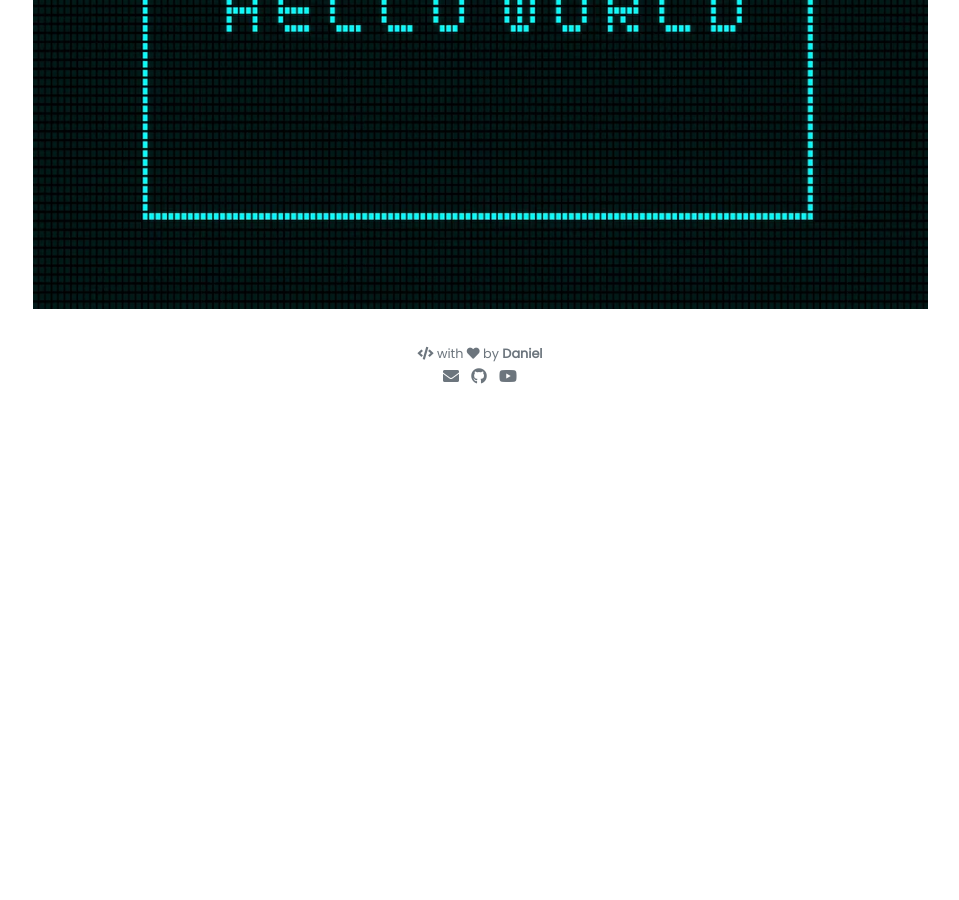
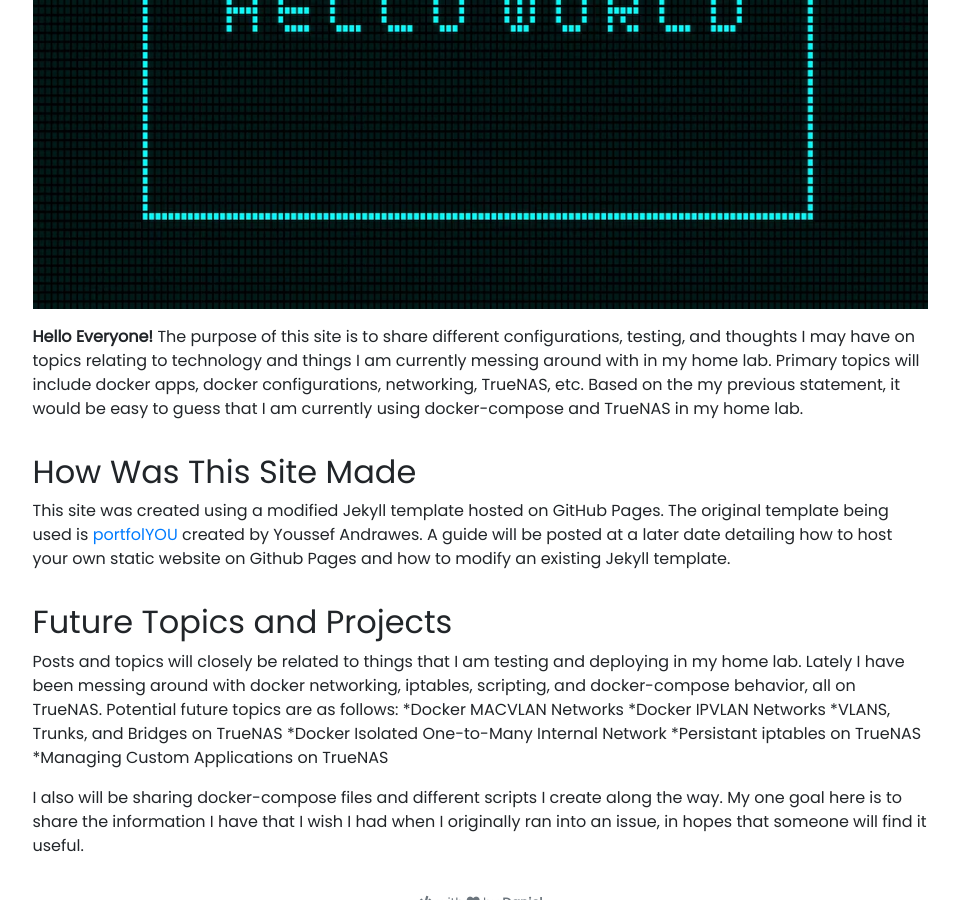
Before and after one commit to pterabyte-dev/pterabyte-dev.github.io, a Jekyll site: the page built from _posts/2025-05-01-Hello-World!/2025-05-01-Hello-World!.md, in a window 1280 px wide and 900 px high, scrolled down 551 px. Shown: the whole window, without its empty margins (160-1119 px from the left). Built offline with Jekyll 4.4.1, drawn with Linux system fonts in a browser that asks for light colours; our own code applies the rules of GitHub Pages for plain Markdown files; before the commit the page ends 956 px from its top, so only the background shows below that.

Commit message:
Add files via upload

```diff
--- a/_posts/2025-05-01-Hello-World!/2025-05-01-Hello-World!.md
+++ b/_posts/2025-05-01-Hello-World!/2025-05-01-Hello-World!.md
@@ -1,7 +1,23 @@
 ---
  title: Hello World!
  tags: [Home Lab,Github Pages]
- description: Look at that, a new site where I can share my configurations, testing, and thoughts on different topic relating to Docker, TrueNAS, networking, and home lab in general
+ description: Look at that, a new site where I can share my configurations, testing, and thoughts on different topics relating to Docker, TrueNAS, networking, and home lab in general
 ---
 
 ![](https://raw.githubusercontent.com/pterabyte-dev/pterabyte-dev.github.io/refs/heads/main/_posts/2025-05-01-Hello-World!/img/heroimg.png)
+
+**Hello Everyone!** The purpose of this site is to share different configurations, testing, and thoughts I may have on topics relating to technology and things I am currently messing around with in my home lab. Primary topics will include docker apps, docker configurations, networking, TrueNAS, etc. Based on the my previous statement, it would be easy to guess that I am currently using docker-compose and TrueNAS in my home lab.
+
+## How Was This Site Made
+This site was created using a modified Jekyll template hosted on GitHub Pages. The original template being used is [portfolYOU](https://github.com/yousinix/portfolYOU) created by Youssef Andrawes. A guide will be posted at a later date detailing how to host your own static website on Github Pages and how to modify an existing Jekyll template.
+
+## Future Topics and Projects
+Posts and topics will closely be related to things that I am testing and deploying in my home lab. Lately I have been messing around with docker networking, iptables, scripting, and docker-compose behavior, all on TrueNAS. Potential future topics are as follows:
+*Docker MACVLAN Networks
+*Docker IPVLAN Networks
+*VLANS, Trunks, and Bridges on TrueNAS
+*Docker Isolated One-to-Many Internal Network
+*Persistant iptables on TrueNAS
+*Managing Custom Applications on TrueNAS
+
+I also will be sharing docker-compose files and different scripts I create along the way. My one goal here is to share the information I have that I wish I had when I originally ran into an issue, in hopes that someone will find it useful.
```
